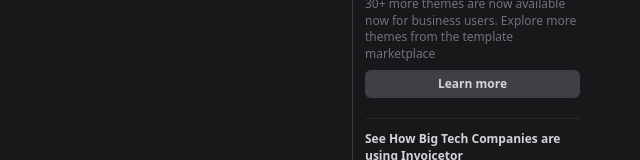
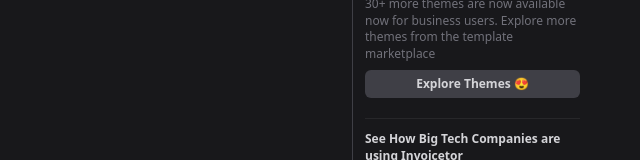
Before and after one commit to yashsehgal/uifeature-whats-new-featured-section, a React (Create React App) app: page / in a window 1280 px wide. Shown: the part 276-436 px from the top of the page, without its empty margins (640-1280 px from the left). Built offline with nearby package versions, Linux system fonts and the light colour scheme.

Commit message:
Button Text Display Updated

```diff
--- a/src/component/featured-updates.js
+++ b/src/component/featured-updates.js
@@ -14,7 +14,7 @@
             action: {
                 type: 'button',
                 url: 'https://invoicetor.works',
-                text: 'Learn more'
+                text: 'Explore Themes 😍'
             }
         },
         {
```
